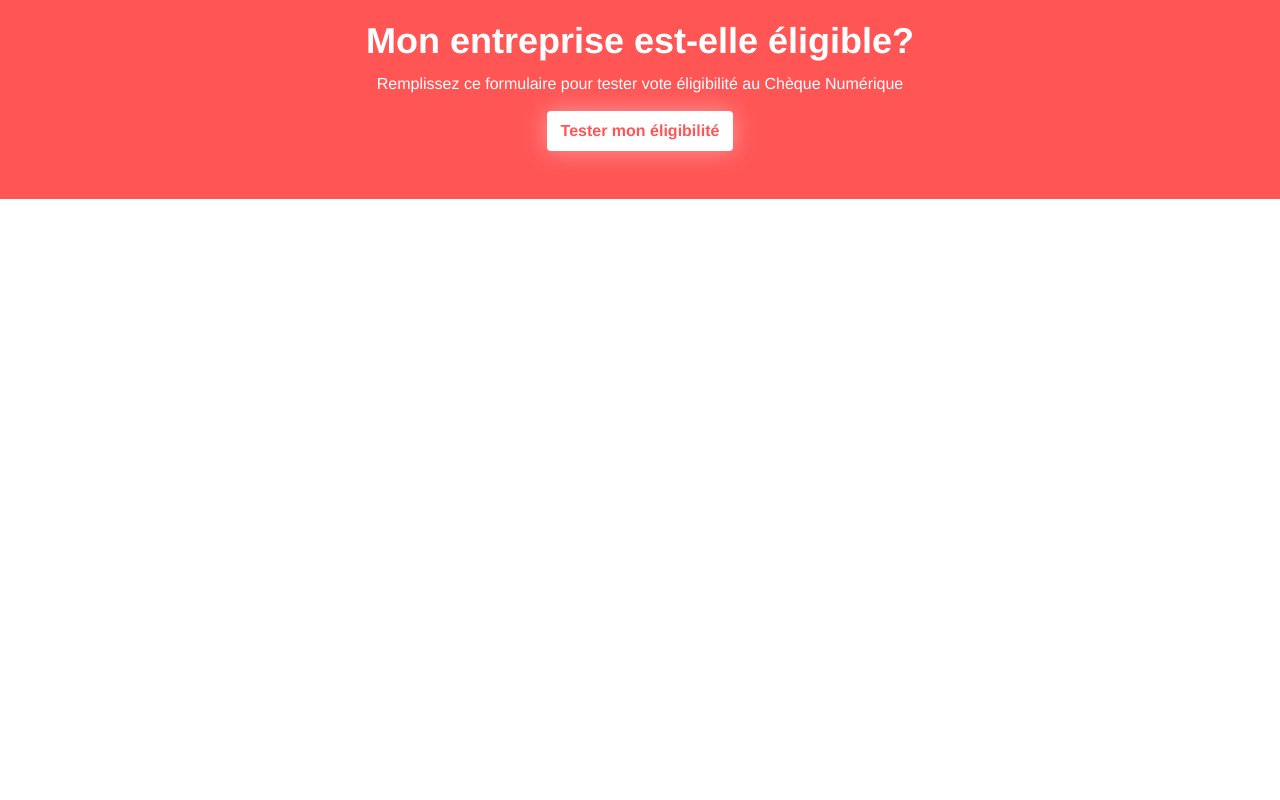
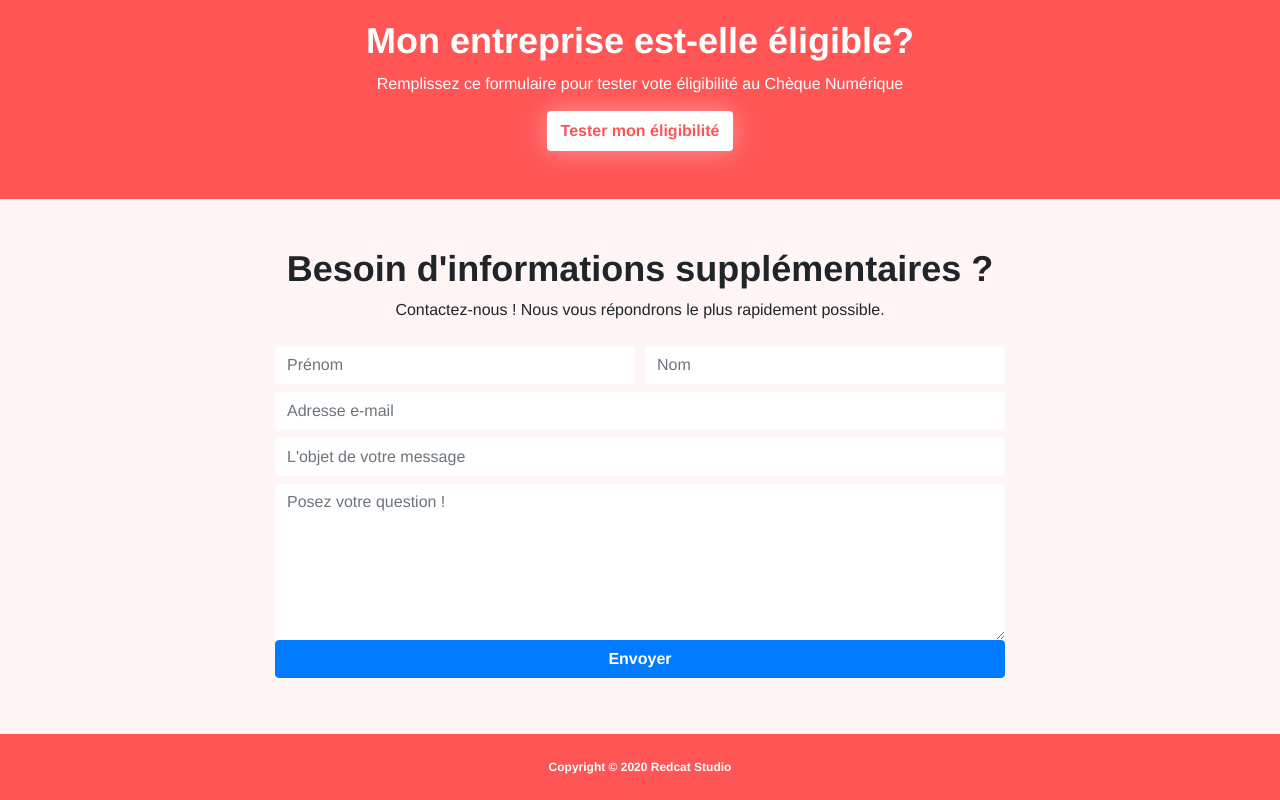
Before and after one commit to dc-tardigrade/dc-tardigrade.github.io, a Vue app: page / in a window 1280 px wide. Shown: the part 1639-2439 px from the top of the page. Before the commit the page ends 1838 px from the top, so only its background shows below. Built offline with nearby package versions, Linux system fonts and the light colour scheme.

Commit message:
add ContactForm and Footer components

```diff
--- a/src/App.vue
+++ b/src/App.vue
@@ -2,16 +2,19 @@
   <div id="app">
     <Navbar></Navbar>
     <router-view/>
+    <Footer></Footer>
   </div>
 </template>
 
 <script>
-import Navbar from './components/Navbar.vue'
+import Navbar from './components/Navbar'
+import Footer from './components/Footer'
 
 export default {
   name: 'App',
   components: {
-    Navbar
+    Navbar,
+    Footer
   }
 }
 </script>
@@ -32,5 +35,6 @@ export default {
 
 body {
   margin: 0;
+  background-color: #FFF5F5 !important;
 }
 </style>
--- /dev/null
+++ b/src/components/ContactForm.vue
@@ -0,0 +1,43 @@
+<template>
+  <div class="container contactForm">
+    <div class="contactForm__header text-center mt-5 mb-4">
+      <h2 class="contactForm__title font-weight-bold">Besoin d'informations supplémentaires ?</h2>
+      <div class="contactForm__subtitle">Contactez-nous ! Nous vous répondrons le plus rapidement possible.</div>
+    </div>
+    <div class="row">
+      <div class="offset-sm-2 col-sm-8">
+        <form action="/" method="post">
+          <div class="form-row mb-2">
+            <div class="col">
+              <input type="text" class="form-control" placeholder="Prénom" name="first_name">
+            </div>
+            <div class="col">
+              <input type="text" class="form-control" placeholder="Nom" name="last_name">
+            </div>
+          </div>
+          <input type="email" class="form-control mb-2" placeholder="Adresse e-mail" name="email"/>
+          <input type="text" class="form-control mb-2" placeholder="L'objet de votre message" name="subject"/>
+          <textarea name="message" class="form-control" rows="6" placeholder="Posez votre question !"></textarea>
+          <button type="submit" class="btn btn-primary btn-block mb-2 font-weight-bold">Envoyer</button>
+        </form>
+      </div>
+    </div>
+  </div>
+</template>
+
+<script>
+  export default {
+    name: 'ContactForm'
+  }
+</script>
+
+<style lang="scss">
+.contactForm {
+  &__title {
+    font-size: 36px;
+  }
+  .form-control {
+    border: none;
+  }
+}
+</style>
--- /dev/null
+++ b/src/components/Footer.vue
@@ -0,0 +1,25 @@
+<template>
+  <footer class="footer py-4 mt-5">
+    Copyright © 2020 <a href="https://redcat-studio.fr">Redcat Studio</a>
+
+  </footer>
+</template>
+<script>
+export default {
+  name: 'Footer'
+}
+</script>
+<style lang="scss">
+.footer {
+  text-align: center;
+  color: #fff;
+  font-size: 12px;
+  font-weight: bold;
+  background: var(--primary);
+
+  a {
+    color: #fff;
+    text-decoration: none;
+  }
+}
+</style>
--- a/src/views/Home.vue
+++ b/src/views/Home.vue
@@ -3,6 +3,7 @@
     <Hero></Hero>
     <Checkerboard></Checkerboard>
     <Banner></Banner>
+    <ContactForm></ContactForm>
   </div>
 </template>
 
@@ -10,13 +11,15 @@
 import Hero from '@/components/Hero';
 import Checkerboard from '@/components/Checkerboard';
 import Banner from '@/components/Banner';
+import ContactForm from '@/components/ContactForm';
 
 export default {
   name: 'Home',
   components: {
     Hero,
     Checkerboard,
-    Banner
+    Banner,
+    ContactForm
   }
 }
 </script>
```
